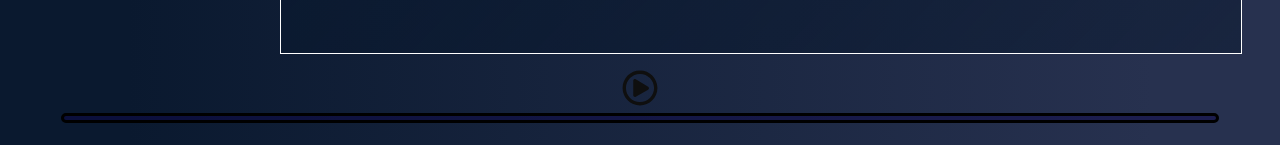
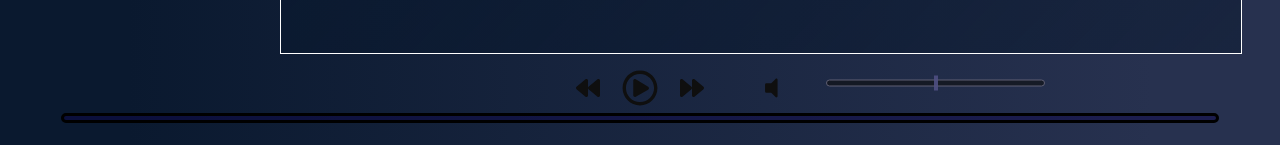
Before and after one commit to stanley-nguyen/frog-player, a React (Vite) app: page / in a window 1280 px wide. Shown: the part 652-797 px from the top of the page. Built offline with nearby package versions, Linux system fonts and the light colour scheme.

Commit message:
add volume slider and mute, seeking WIP

```diff
--- a/src/App.jsx
+++ b/src/App.jsx
@@ -20,23 +20,47 @@ function App() {
   const [directory, setDirectory] = useState("");
   const [isPlaying, setIsPlaying] = useState("");
   const [currentSong, setCurrentSong] = useState("");
+  const [currentDuration, setCurrentDuration] = useState("");
+  const [totalDuration, setTotalDuration] = useState("");
+  const [isMuted, setIsMuted] = useState("");
+  const [currentVolume, setCurrentVolume] = useState("");
 
-  if (directory)
-    useEffect(() => {
+  useEffect(() => {
+    if (directory)
       localStorage.setItem("directory", directory);
-    }, [directory]);
+    else if (!directory && localStorage.getItem("directory"))
+      setDirectory(localStorage.getItem("directory"));
+  }, [directory]);
 
-  if (!directory && localStorage.getItem("directory"))
-    useEffect(() => {
-      setDirectory(localStorage.getItem("directory"));
-    }, [directory]);
+  useEffect(() => {
+    if (currentSong)
+      localStorage.setItem("isPlaying", isPlaying);
+  }, [isPlaying]);
+
+  useEffect(() => {
+    if (currentSong)
+    {
+      localStorage.setItem("currentSong", currentSong);
+      localStorage.setItem("currentDuration", currentDuration);
+    }
+    else if (!currentSong && localStorage.getItem("currentSong"))
+    {
+      setCurrentSong(localStorage.getItem("currentSong"));
+      // setIsPlaying(localStorage.getItem("isPlaying"));
+      setCurrentDuration(localStorage.getItem("currentDuration"));
+    }
+  }, [currentSong]);
 
   return (
     <>
       <TitleBar/>
       <DirectoryContext.Provider value={{directory, setDirectory,
                                          isPlaying, setIsPlaying,
-                                         currentSong, setCurrentSong}}>
+                                         currentSong, setCurrentSong,
+                                         currentDuration, setCurrentDuration,
+                                         totalDuration, setTotalDuration,
+                                         isMuted, setIsMuted,
+                                         currentVolume, setCurrentVolume}}>
         <Router>
           <div className='App'>
             <SearchBar searchParam={searchParam} onSearchChange={setSearchParam} />
--- a/src/components/MusicList.jsx
+++ b/src/components/MusicList.jsx
@@ -43,7 +43,6 @@ function MusicList({ searchParam }) {
         const fileUrl = convertFileSrc(fileName);
 
         setCurrentSong(fileUrl);
-        setIsPlaying(true);
       }
     } catch (error) {
       console.error("Error playing music file:", error);
--- a/src/components/MusicPlayer.css
+++ b/src/components/MusicPlayer.css
@@ -31,6 +31,7 @@
     position: absolute;
     height: 100%;
     bottom: 0%;
+    z-index: 1;
 }
 
 .player-controls-time {
@@ -38,3 +39,79 @@
     bottom: 0%;
     font-size: 12px;
 }
+
+.player-controls-seek {
+    position: absolute;
+    width: 10%;
+    top: 50%;
+    transform: translateY(-50%);
+    display: flex;
+    justify-content: space-between;
+}
+
+.player-controls-toggle:hover,
+.player-controls-backward:hover,
+.player-controls-forward:hover,
+.player-controls-vbutton:hover {
+    cursor: pointer;
+    color: rgba(255, 255, 255, 0.6);
+}
+
+.player-controls-volume {
+    position: relative;
+    top: 50%;
+    left: 30vh;
+    width: 30vh;
+    justify-content: center;
+    transform: translateY(-50%);
+    display: flex;
+}
+
+.player-controls-vbutton {
+    position: relative;
+    top: 50%;
+    display: inline-block;
+    transform: translateY(-50%);
+}
+
+.slider-wrapper {
+    position: relative;
+    width: 100%;
+    left: 3vh;
+}
+
+.slider-value {
+    position: absolute;
+    top: 51%;
+    transform: translate(-50%, -50%);
+    font-size: 16px;
+    color: white;
+}
+
+.player-controls-vslider {
+    position: relative;
+    display: inline-block;
+    left: 8%;
+    transform: translateY(-50%);
+    appearance: none;
+    cursor: pointer;
+    width: 100%;
+    height: 5px;
+    border-radius: 10px;
+    border: 1px solid #5E5E72;
+}
+
+.player-controls-vslider:focus {
+    border: 1px solid #4e6bff7e;
+}
+
+.player-controls-vslider::-webkit-slider-thumb {
+    appearance: none;
+    height: 15px;
+    width: 4px;
+    background-color: rgba(79, 79, 130, 0.9);
+}
+
+.player-controls-vslider:focus::-webkit-slider-thumb {
+    background-color: rgba(56, 56, 148, 0.9);
+}
--- a/src/components/MusicPlayer.jsx
+++ b/src/components/MusicPlayer.jsx
@@ -1,18 +1,21 @@
 import { useRef, useContext, useEffect, useState } from 'react';
 import DirectoryContext from '../context/DirectoryContext';
-import { FaRegPlayCircle, FaRegPauseCircle } from "react-icons/fa";
+import { FaRegPlayCircle, FaRegPauseCircle, FaBackward, FaForward, FaVolumeUp, FaVolumeMute, FaVolumeOff } from "react-icons/fa";
 import './MusicPlayer.css';
 
 const secToTime = (totalSeconds) => {
-  const minutes = Math.floor(totalSeconds / 60);
-  const seconds = Math.floor(totalSeconds % 60);
-  return `${minutes}:${String(seconds).padStart(2, '0')}`;
+  const time = totalSeconds ? {
+    minutes: Math.floor(totalSeconds / 60),
+    seconds: Math.floor(totalSeconds % 60)
+  } : {
+    minutes: '00',
+    seconds: '00'
+  }
+  return `${time.minutes}:${String(time.seconds).padStart(2, '0')}`;
 };
 
 function MusicPlayer() {
-  const { isPlaying, setIsPlaying, currentSong, setCurrentSong } = useContext(DirectoryContext);
-  const [currentDuration, setCurrentDuration] = useState(null);
-  const [totalDuration, setTotalDuration] = useState(null);
+  const { isPlaying, setIsPlaying, currentSong, setCurrentSong, currentDuration, setCurrentDuration, totalDuration, setTotalDuration, isMuted, setIsMuted, currentVolume, setCurrentVolume } = useContext(DirectoryContext);
 
   const audioElement = useRef(null);
 
@@ -22,19 +25,27 @@ function MusicPlayer() {
     if (audioElement.current.src !== currentSong)
     {
       audioElement.current.src = currentSong;
-      audioElement.current.play();
+
+      isPlaying ? audioElement.current.play() : audioElement.current.pause();
     }
-  }, [currentSong]);
+  }, [currentSong, setCurrentSong]);
 
   useEffect(() => {
     if (!currentSong) return;
 
-    if (isPlaying) {
-      audioElement.current.play();
-    } else {
-      audioElement.current.pause();
-    }
-  }, [isPlaying]);
+    isPlaying ? audioElement.current.play() : audioElement.current.pause();
+  }, [isPlaying, setIsPlaying]);
+
+  useEffect(() => {
+    if (!currentSong) return;
+
+    isMuted ? audioElement.current.muted = true : audioElement.current.muted = false;
+  }, [isMuted, setIsMuted]);
+
+  useEffect(() => {
+    if (!currentSong) return;
+    audioElement.current.volume = currentVolume / 100;
+  }, [currentVolume, setCurrentVolume]);
 
   const onPlaying = () => {
     const duration = audioElement.current.duration;
@@ -42,20 +53,40 @@ function MusicPlayer() {
 
     setCurrentDuration(currentTime);
     setTotalDuration(duration);
-  }
+  };
+
+  const onSeek = (e) => {
+    if (!currentSong) return;
+    // console.log(audioElement.current.currentTime)
+    // audioElement.current.currentTime = e.target.value;
+    // setCurrentDuration(e.target.value);
+  };
 
   return (
     <>
       <div className='player-controls'>
         {isPlaying ? <FaRegPauseCircle className='player-controls-toggle' onClick={() => setIsPlaying(!isPlaying)} size={40}/> :
                     <FaRegPlayCircle className='player-controls-toggle' onClick={() => setIsPlaying(!isPlaying)} size={40}/>}
+        <div className='player-controls-seek'>
+          <FaBackward className='player-controls-backward' onClick={onSeek(-5)}/>
+          <FaForward className='player-controls-forward' onClick={onSeek(5)}/>
+        </div>
+        <div className='player-controls-volume'>
+          {isMuted   ? <FaVolumeMute className='player-controls-vbutton' onClick={() => setIsMuted(!isMuted)} size={25}/> :
+           isPlaying ? <FaVolumeUp className='player-controls-vbutton' onClick={() => setIsMuted(!isMuted)} size={25}/>   :
+                       <FaVolumeOff className='player-controls-vbutton' onClick={() => setIsMuted(!isMuted)} size={25}/>}
+          <div className='slider-wrapper'>
+            <input className='player-controls-vslider' type='range' min='0' max='100' step='1' onChange={(e) => setCurrentVolume(e.target.value)}/>
+            <div className='slider-value'>{currentVolume}</div>
+          </div>
+        </div>
       </div>
       <div className='progress-wrapper'>
         <div className='player-controls-progress-bar' style={{width: `${currentDuration / totalDuration * 100 +"%"}`}}></div>
       </div>
       <audio ref={audioElement} onTimeUpdate={onPlaying}></audio>
       <div className='player-controls-time'>
-        {currentDuration ? <span>{secToTime(currentDuration)} / {secToTime(totalDuration)}</span> :
+        {currentSong ? <span>{secToTime(currentDuration)} / {secToTime(totalDuration)}</span> :
                            <></>}
       </div>
     </>
```
